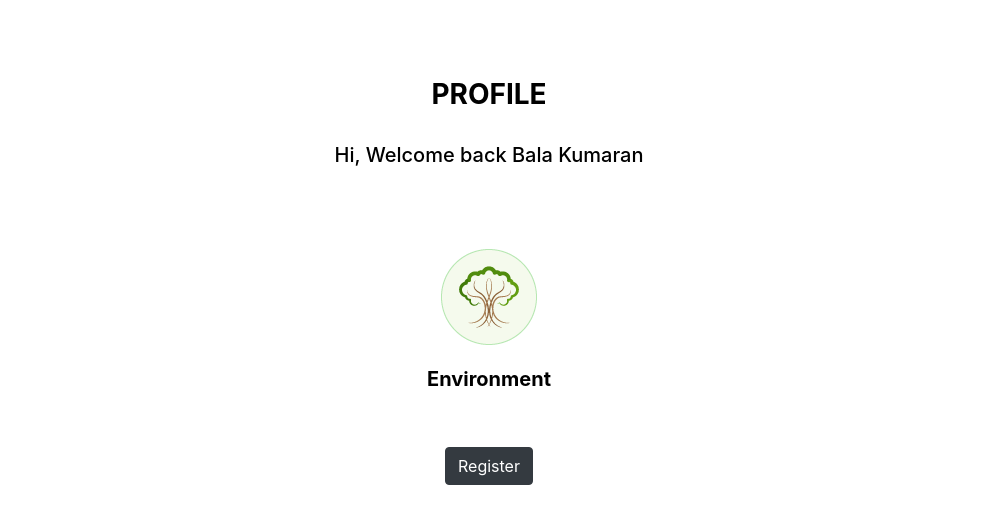
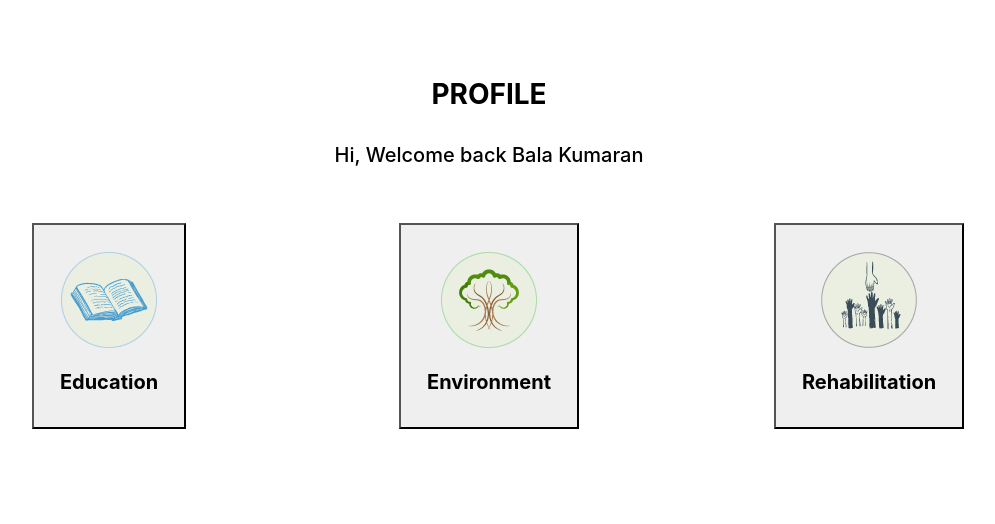
Before and after one commit to Rnkumar/karamkodu-webapp, a React (Create React App) app: page /profile in a window 1280 px wide. Shown: the top 524 px of the page, without its empty margins (151-1146 px from the left). Built offline with nearby package versions, Linux system fonts and the light colour scheme.

Commit message:
added route security

```diff
--- a/src/App.js
+++ b/src/App.js
@@ -2,6 +2,7 @@ import React from "react";
 import "./App.css";
 import Profile from "./pages/Profile/Profile";
 import Team from "./pages/Team/Team";
+import PlantRegistration from "./pages/PlantRegistration/PlantRegistration";
 import Report from "./pages/Report/Report";
 import Approval from "./pages/Approval/Approval";
 import Error from "./pages/Error/Error";
@@ -9,6 +10,8 @@ import Authentication from "./pages/Authentication/Authentication";
 import { Switch, Route } from "react-router-dom";
 import PrivateRoute from "./routes/PrivateRoute";
 import AuthRoute from "./routes/AuthRoute";
+import PlantRoute from "./routes/PlantRoute";
+import TeamRoute from "./routes/TeamRoute";
 import { Provider } from "react-redux";
 import store from "./store/index";
 
@@ -23,8 +26,9 @@ class App extends React.Component {
             <Switch>
               <AuthRoute path="/login" component={Authentication} />
               <PrivateRoute exact path="/profile" component={Profile} />
-              <PrivateRoute exact path="/team" component={Team} />
-              <PrivateRoute exact path="/report" component={Report} />
+              <TeamRoute exact path="/team/:name" component={Team} />
+              <PlantRoute exact path="/plant" component={PlantRegistration} />
+              <TeamRoute exact path="/report/:name" component={Report} />
               <PrivateRoute
                 exact
                 path="/waiting-for-approval"
--- /dev/null
+++ b/src/pages/PlantRegistration/PlantRegistration.js
@@ -0,0 +1,16 @@
+import React, {Component} from 'react';
+import './PlantRegistration.css';
+
+class PlantRegistration extends Component{
+    constructor(props){
+        super(props);
+    }
+
+    render(){
+        return(
+            <div>{"Plant Page"}</div>
+        )
+    }
+}
+
+export default PlantRegistration;
--- a/src/pages/Profile/Profile.js
+++ b/src/pages/Profile/Profile.js
@@ -11,8 +11,11 @@ class Profile extends Component {
     super(props);
     this.state = {
       environment: true,
-      education: false,
-      rehabilitation: false,
+      education: true,
+      rehabilitation: true,
+      environmentRegisterFlag: false,
+      educationRegisterFlag: false,
+      rehabilitationRegisterFlag: false,
     };
   }
 
@@ -45,6 +48,7 @@ class Profile extends Component {
       <button
         type="button"
         className={this.processStyleForBtn(name, "btn btn-dark mem_bt")}
+        style={{ margin: 10 }}
         data-toggle="modal"
         data-target={dataTargetId}
       >
@@ -53,9 +57,38 @@ class Profile extends Component {
     );
   }
 
-  renderCard(name, id, image) {
+  validateStatus(name) {
+    name = name.toLowerCase();
+    let status = "APPROVED";
+    switch (status) {
+      case "PENDING":
+        this.props.history.push("/waiting-for-approval");
+        break;
+      case "APPROVED":
+        if (name === "environment") {
+          let plantFlag = "PRESENT";
+          if (plantFlag === "ABSENT") {
+            this.props.history.push("/plant");
+          } else {
+            this.props.history.push("/team/"+name);
+          }
+        } else {
+          this.props.history.push("/team");
+        }
+        break;
+      case "NOT_EXISTING":
+      default:
+        let key = name + "RegisterFlag";
+        this.setState({
+          [key]: true,
+        });
+        break;
+    }
+  }
+
+  renderCard(name, id, image, registerFlag) {
     return (
-      <>
+      <button type="button" onClick={(event) => this.validateStatus(name)}>
         <br />
         <div
           class="card"
@@ -73,36 +106,63 @@ class Profile extends Component {
             </center>
           </div>
         </div>
-        <br />
-        {name.toLowerCase() === "environment" ? (
+        {registerFlag &&
+          (name.toLowerCase() === "environment" ? (
             this.renderButton("#env", name, "Register")
           ) : (
             <>
               {this.renderButton("#" + id + "_mem", name, "Register as Member")}
               <br />
               <br />
-            {this.renderButton("#" + id + "_lead", name, "Register as Leader")}
-          </>
+              {this.renderButton(
+                "#" + id + "_lead",
+                name,
+                "Register as Leader"
               )}
             </>
+          ))}
+      </button>
     );
   }
 
   renderCards(education, environment, rehabilitation) {
     let dataObject = [];
+
     if (education) {
-      dataObject.push("Education", "edu", educationImage);
+      dataObject.push([
+        "Education",
+        "edu",
+        educationImage,
+        this.state.educationRegisterFlag,
+      ]);
     }
+
     if (environment) {
-      dataObject.push(["Environment", "env", environmentImage]);
+      dataObject.push([
+        "Environment",
+        "env",
+        environmentImage,
+        this.state.environmentRegisterFlag,
+      ]);
     }
+
     if (rehabilitation) {
-      dataObject.push(["Rehabilitation", "reh", rehabilitationImage]);
+      dataObject.push([
+        "Rehabilitation",
+        "reh",
+        rehabilitationImage,
+        this.state.rehabilitationRegisterFlag,
+      ]);
     }
 
     let size = 12 / dataObject.length;
+
+    console.log(dataObject);
+
     return dataObject.map((item, id) => (
-      <div key={id} className={"col-md-" + size}>{this.renderCard(item[0],item[1],item[2])}</div>
+      <div key={id} className={"col-md-" + size}>
+        {this.renderCard(item[0], item[1], item[2], item[3])}
+      </div>
     ));
   }
 
--- a/src/reducers/index.js
+++ b/src/reducers/index.js
@@ -3,6 +3,11 @@ import { UPDATE_TOKEN, UPDATE_IS_LOGGED_IN } from "../actions/action-types";
 const initialState = {
   token: "",
   isLoggedIn: true,
+  plantRegister: false,
+  teamFlag: true,
+  environmentFlag: true,
+  educationFlag: false,
+  rehabilitationFlag: false
 };
 
 function rootReducer(state = initialState, action) {
--- /dev/null
+++ b/src/routes/PlantRoute.js
@@ -0,0 +1,27 @@
+import React from "react";
+import { Route, Redirect } from "react-router-dom";
+import { connect } from "react-redux";
+
+const PlantRoute = (props) => {
+  const { component: Component, ...rest } = props;
+  const isLoggedIn = props.isLoggedIn;
+  const plantRegister = props.plantRegister;
+  return (
+    <Route
+      {...rest}
+      render={(props) =>
+        (isLoggedIn && plantRegister) ? (
+          <Component {...props} />
+        ) : (
+          <Redirect to="/profile" />
+        )
+      }
+    />
+  );
+};
+
+const mapStateToProps = state => {
+  return { isLoggedIn: state.isLoggedIn , plantRegister: state.plantRegister};
+};
+
+export default connect(mapStateToProps)(PlantRoute);
--- /dev/null
+++ b/src/routes/TeamRoute.js
@@ -0,0 +1,42 @@
+import React from "react";
+import { Route, Redirect } from "react-router-dom";
+import { connect } from "react-redux";
+
+const TeamRoute = (props) => {
+  const { component: Component, ...rest } = props;
+  console.log(props.params);
+  const isLoggedIn = props.isLoggedIn;
+  const teamFlag = props.teamFlag;
+  return (
+    <Route
+      {...rest}
+      render={(properties) => {
+        const teamNameFlag = props[properties.match.params.name.toLowerCase()+"Flag"];
+        return (isLoggedIn && teamFlag && teamNameFlag) ? (
+          <Component {...properties} />
+        ) : (
+          <Redirect to="/profile" />
+        );
+      }}
+    />
+  );
+};
+
+const mapStateToProps = (state) => {
+  const {
+    isLoggedIn,
+    teamFlag,
+    educationFlag,
+    environmentFlag,
+    rehabilitationFlag,
+  } = state;
+  return {
+    isLoggedIn: isLoggedIn,
+    teamFlag: teamFlag,
+    environmentFlag: environmentFlag,
+    educationFlag: educationFlag,
+    rehabilitationFlag: rehabilitationFlag
+  };
+};
+
+export default connect(mapStateToProps)(TeamRoute);
```
Also changed, not shown: src/pages/PlantRegistration/PlantRegistration.css (added). Lines whose indentation alone changed are shown as unchanged.
